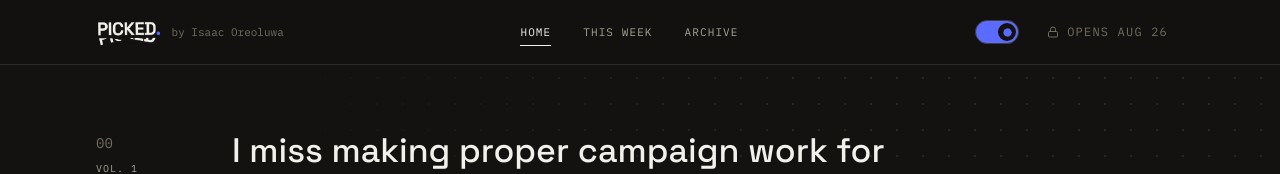
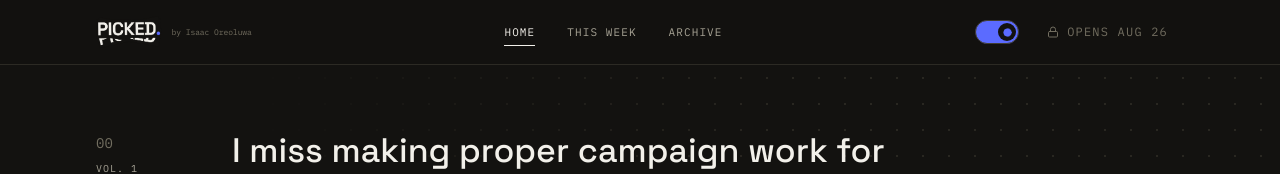
Before and after one commit to Love4reo/picked, a React (Vite) app: page / in a window 1280 px wide. Shown: the top 174 px of the page. Built offline with nearby package versions, Linux system fonts and the light colour scheme.

Commit message:
Adjust font size and letter spacing for author span

```diff
--- a/src/App.jsx
+++ b/src/App.jsx
@@ -470,7 +470,7 @@ function Nav({ go, view }) {
             className="transition-transform duration-300 ease-out group-hover:-rotate-3 group-hover:scale-105"
             style={{ height: 32, width: "auto", display: "block" }}
           />
-          <span className="f-mono text-[11px] hidden sm:inline transition-colors duration-300" style={{ color: C.faint }}>by Isaac Oreoluwa</span>
+          <span className="f-mono text-[8px] hidden sm:inline transition-colors duration-300" style={{ color: C.faint, letterSpacing: "-0.01em" }}>by Isaac Oreoluwa</span>
         </button>
         <div className="hidden md:flex items-center gap-8">
           {links.map(([id, label]) => (
```
